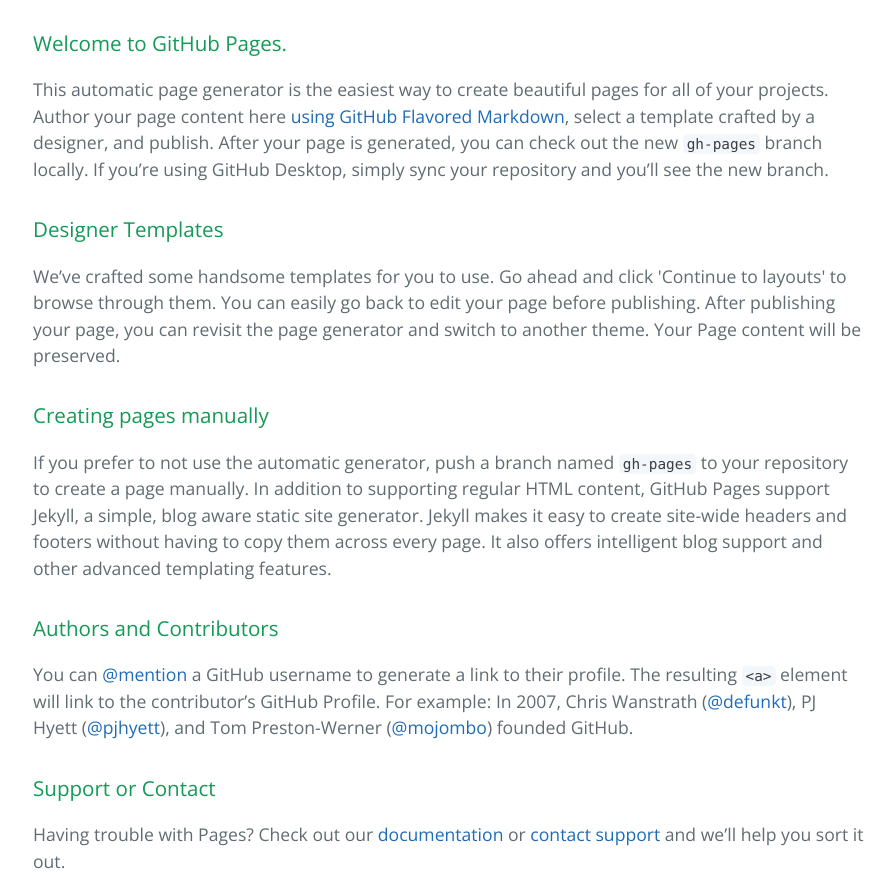
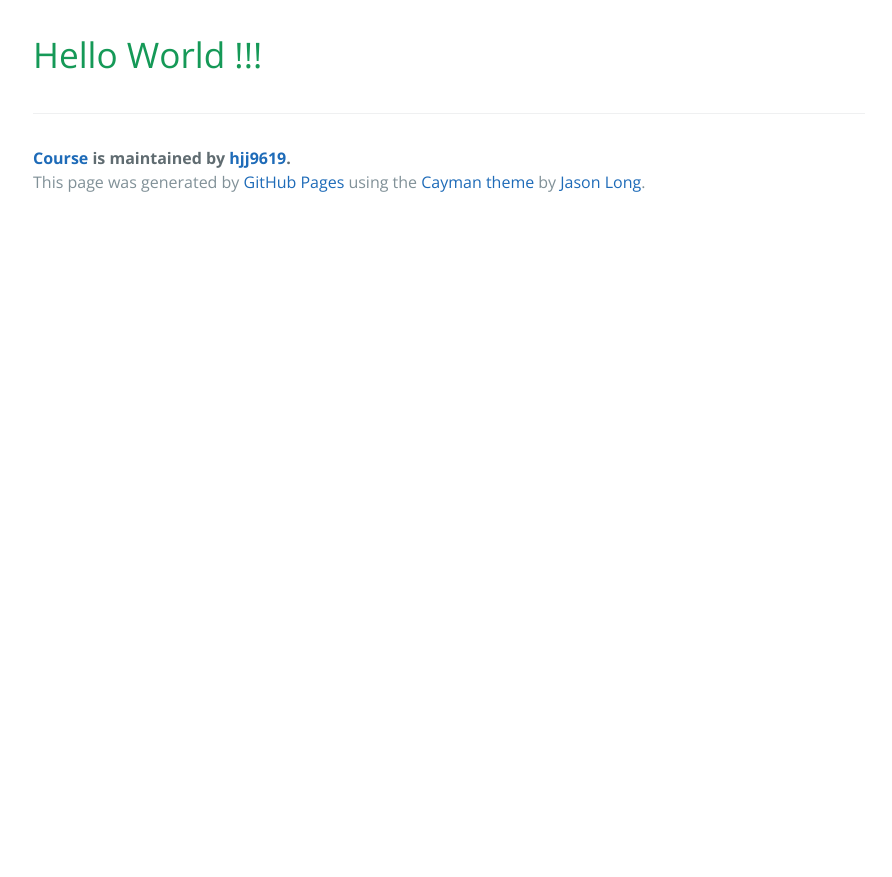
Before and after one commit to hjj9619/Course, a plain HTML site: page index.html in a window 1280 px wide. Shown: the part 340-1217 px from the top of the page, without its empty margins (191-1083 px from the left). After the commit the page ends 800 px from the top, so only its background shows below. Drawn offline with nearby package versions, Linux system fonts and the light colour scheme.

```diff
--- a/index.html
+++ b/index.html
@@ -19,30 +19,8 @@
     </section>
 
     <section class="main-content">
-      <h3>
-<a id="welcome-to-github-pages" class="anchor" href="#welcome-to-github-pages" aria-hidden="true"><span aria-hidden="true" class="octicon octicon-link"></span></a>Welcome to GitHub Pages.</h3>
-
-<p>This automatic page generator is the easiest way to create beautiful pages for all of your projects. Author your page content here <a href="https://guides.github.com/features/mastering-markdown/">using GitHub Flavored Markdown</a>, select a template crafted by a designer, and publish. After your page is generated, you can check out the new <code>gh-pages</code> branch locally. If you’re using GitHub Desktop, simply sync your repository and you’ll see the new branch.</p>
-
-<h3>
-<a id="designer-templates" class="anchor" href="#designer-templates" aria-hidden="true"><span aria-hidden="true" class="octicon octicon-link"></span></a>Designer Templates</h3>
-
-<p>We’ve crafted some handsome templates for you to use. Go ahead and click 'Continue to layouts' to browse through them. You can easily go back to edit your page before publishing. After publishing your page, you can revisit the page generator and switch to another theme. Your Page content will be preserved.</p>
-
-<h3>
-<a id="creating-pages-manually" class="anchor" href="#creating-pages-manually" aria-hidden="true"><span aria-hidden="true" class="octicon octicon-link"></span></a>Creating pages manually</h3>
-
-<p>If you prefer to not use the automatic generator, push a branch named <code>gh-pages</code> to your repository to create a page manually. In addition to supporting regular HTML content, GitHub Pages support Jekyll, a simple, blog aware static site generator. Jekyll makes it easy to create site-wide headers and footers without having to copy them across every page. It also offers intelligent blog support and other advanced templating features.</p>
-
-<h3>
-<a id="authors-and-contributors" class="anchor" href="#authors-and-contributors" aria-hidden="true"><span aria-hidden="true" class="octicon octicon-link"></span></a>Authors and Contributors</h3>
-
-<p>You can <a href="https://help.github.com/articles/basic-writing-and-formatting-syntax/#mentioning-users-and-teams" class="user-mention">@mention</a> a GitHub username to generate a link to their profile. The resulting <code>&lt;a&gt;</code> element will link to the contributor’s GitHub Profile. For example: In 2007, Chris Wanstrath (<a href="https://github.com/defunkt" class="user-mention">@defunkt</a>), PJ Hyett (<a href="https://github.com/pjhyett" class="user-mention">@pjhyett</a>), and Tom Preston-Werner (<a href="https://github.com/mojombo" class="user-mention">@mojombo</a>) founded GitHub.</p>
-
-<h3>
-<a id="support-or-contact" class="anchor" href="#support-or-contact" aria-hidden="true"><span aria-hidden="true" class="octicon octicon-link"></span></a>Support or Contact</h3>
-
-<p>Having trouble with Pages? Check out our <a href="https://help.github.com/pages">documentation</a> or <a href="https://github.com/contact">contact support</a> and we’ll help you sort it out.</p>
+      <h1>
+<a id="hello-world-" class="anchor" href="#hello-world-" aria-hidden="true"><span aria-hidden="true" class="octicon octicon-link"></span></a>Hello World !!!</h1>
 
       <footer class="site-footer">
         <span class="site-footer-owner"><a href="https://github.com/hjj9619/Course">Course</a> is maintained by <a href="https://github.com/hjj9619">hjj9619</a>.</span>
```
Also changed, not shown: params.json (+1 -1 lines).
